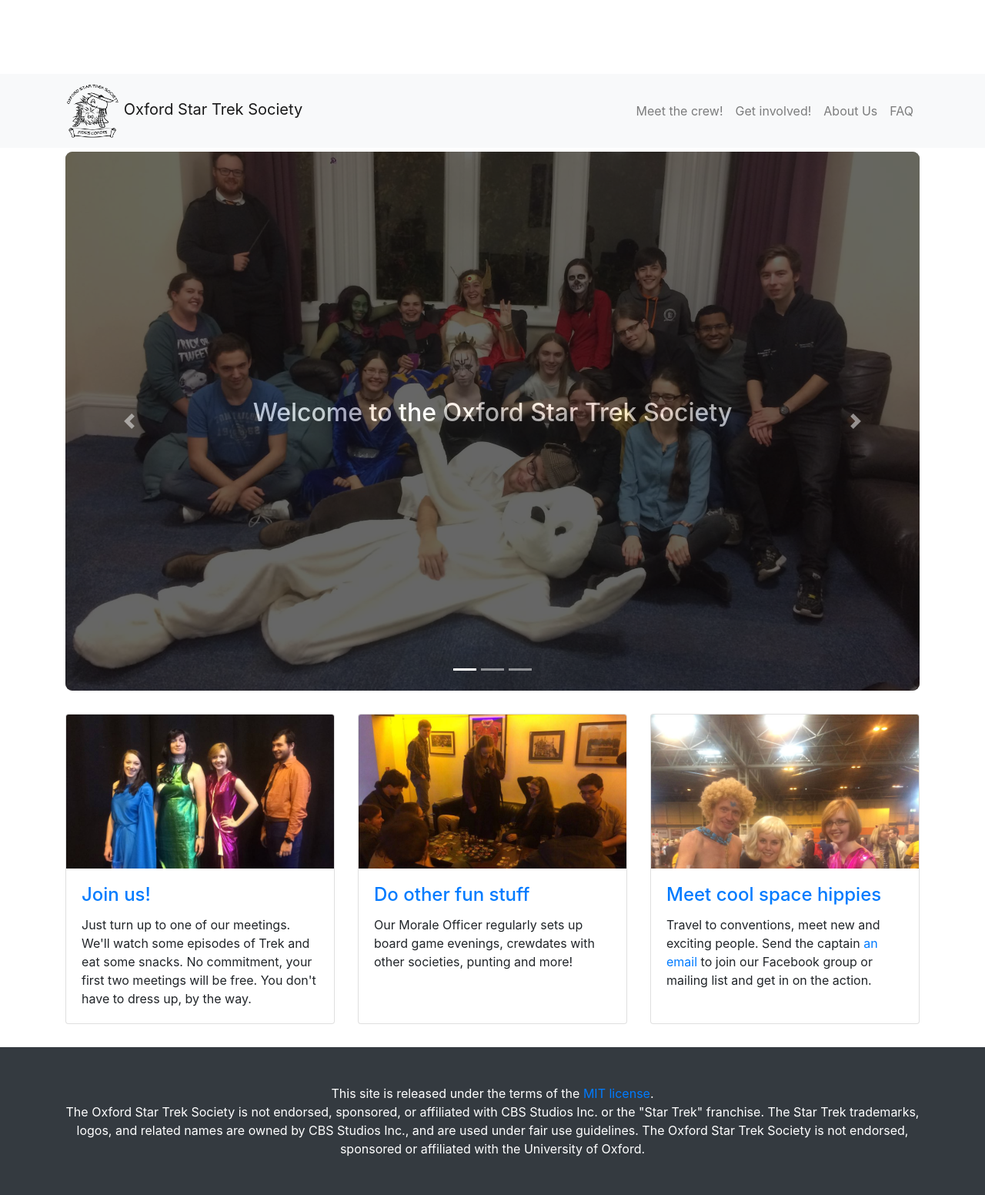
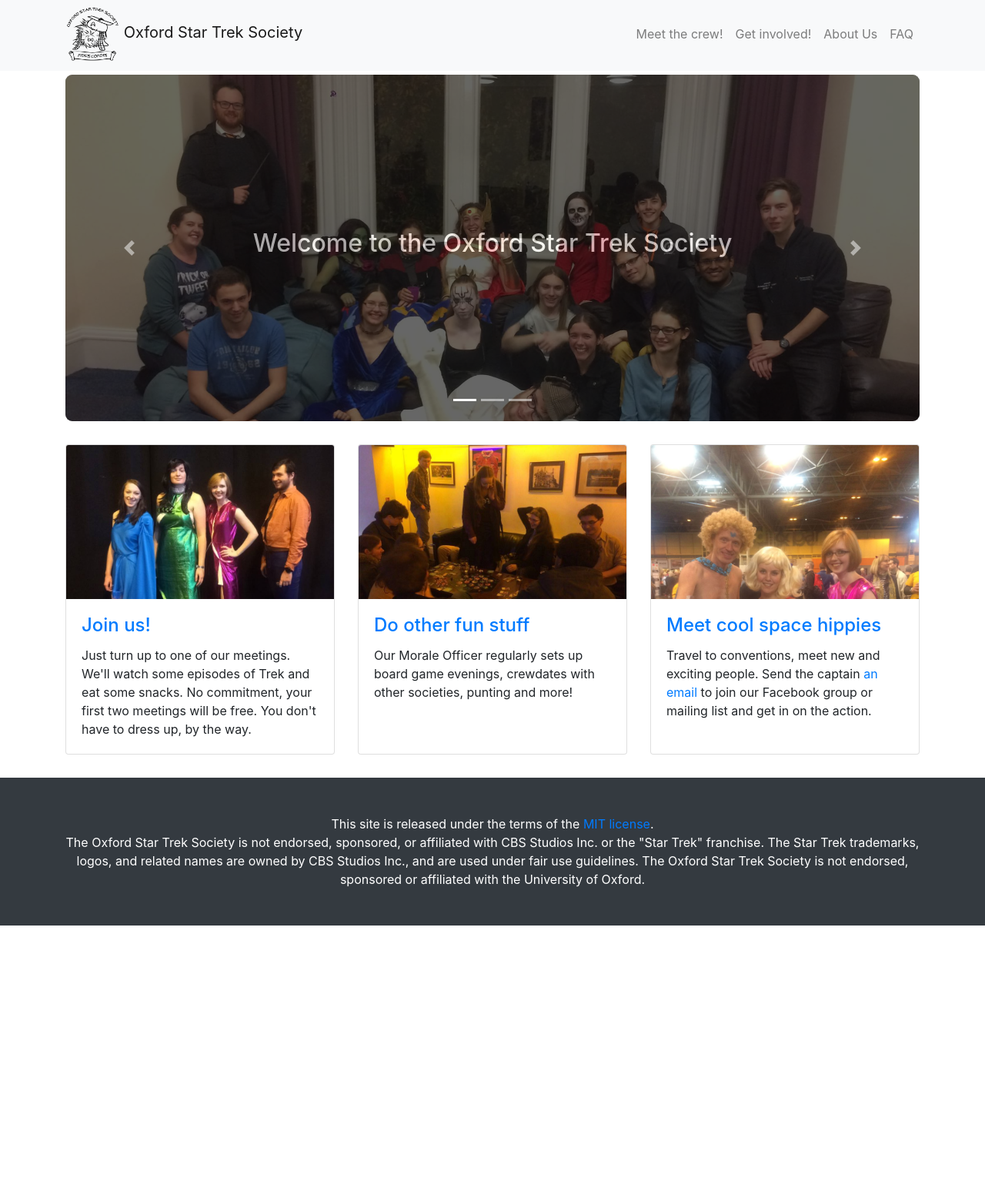
Before and after one commit to oxfordstartreksociety/oxfordstartreksociety.github.io, a Jekyll site: the page built from index.html, in a window 1280 px wide. Shown: the whole page at 77% size. Built offline with Jekyll 4.4.1, drawn with Linux system fonts in a browser that asks for light colours; after the commit the page ends 1202 px from its top, so only the background shows below that.

Commit message:
spacing crap

```diff
--- a/css/modern-business.css
+++ b/css/modern-business.css
@@ -14,9 +14,14 @@
 	}
 }
 
+.crew {
+	height: 200px;
+	object-fit: cover;
+}
+
 #big-title {
 	position: absolute;
-	top: 320px;
+	top: 200px;
 	width: 100%;
 	color: #FFF;
 	text-align: center;
@@ -24,14 +29,13 @@
 }
 
 .card-img-trim {
-	max-width: auto;
 	height: 200px;
+	object-fit: cover;
 	overflow: hidden;
 }
 
 .carousel-item {
-	min-height: 700px;
-	background: no-repeat center center scroll;
+	min-height: 450px;
 	-webkit-background-size: cover;
 	-moz-background-size: cover;
 	-o-background-size: cover;
@@ -50,3 +54,7 @@
 .portfolio-item {
 	margin-bottom: 30px;
 }
+
+.navbar {
+	margin-top: -100px;
+}
--- a/index.html
+++ b/index.html
@@ -34,7 +34,7 @@
 	<div class="col-lg-4 col-sm-6 portfolio-item">
 	  <div class="card h-100">
 		<div class="card-img-trim">
-		  <a href="/involved.html"><img class="card-img-top"
+		  <a href="/involved.html"><img class="card-img-top card-img-trim"
 		  src="img/mudd_women.jpg" alt=""></a>
 		</div>
 		<div class="card-body">
```
